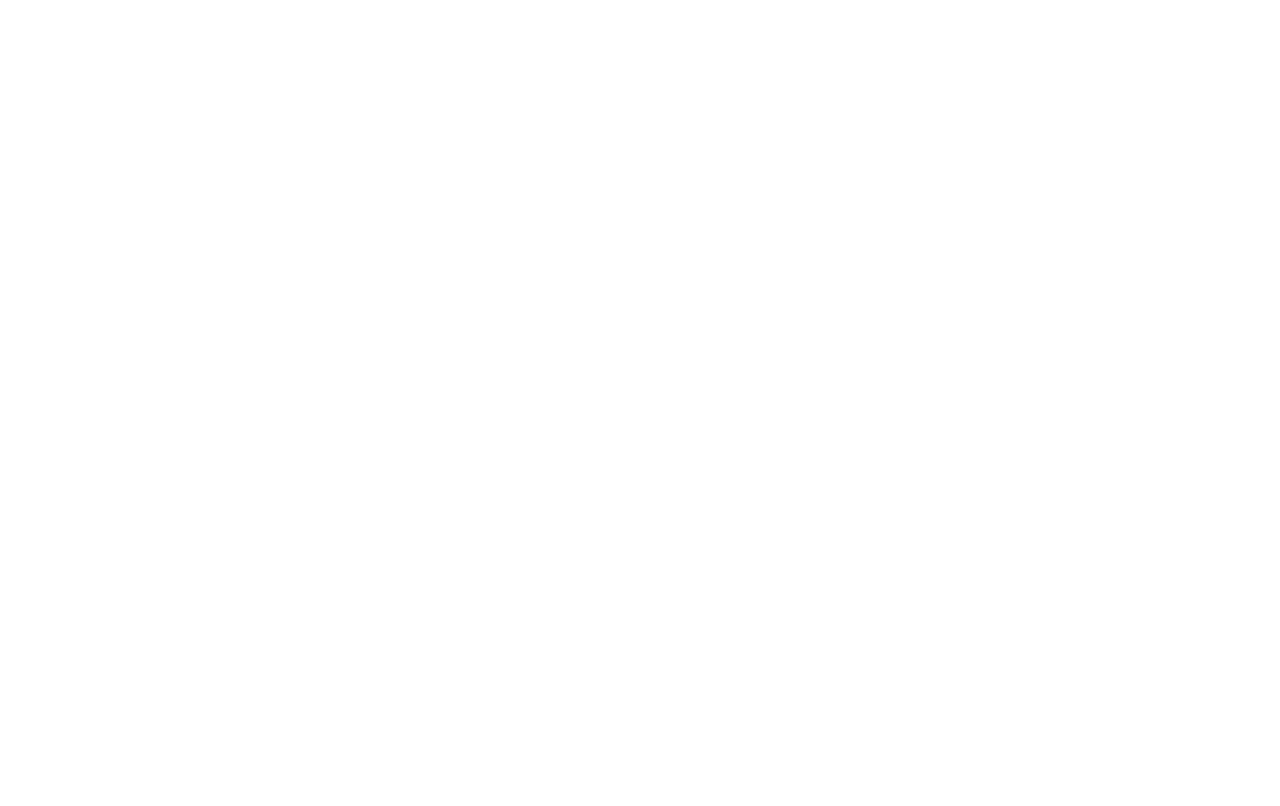
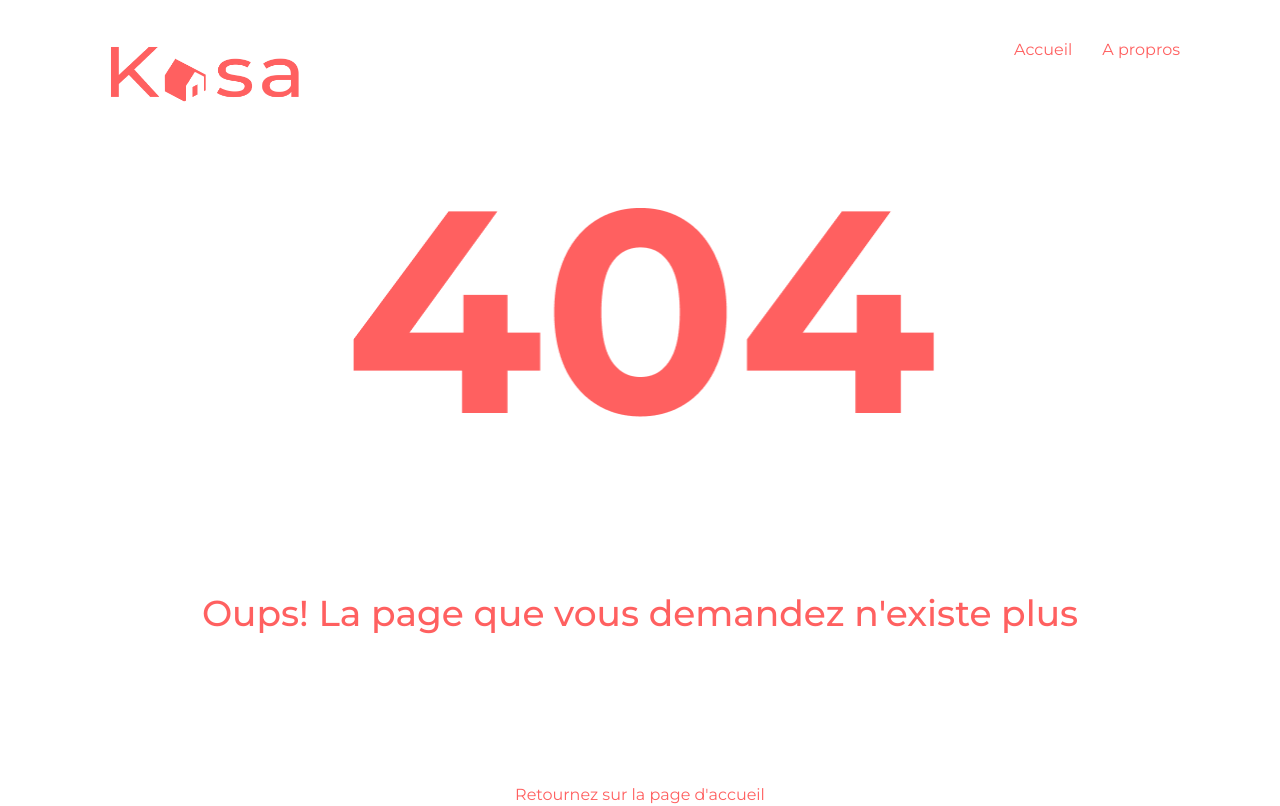
Before and after one commit to Justine0709/Kasa, a React (Create React App) app: page /Accommodation/1 in a window 1280 px wide. Shown: the top 806 px of the page. Built offline with nearby package versions, Linux system fonts and the light colour scheme.

Commit message:
redirection 404 card accommodation

```diff
--- a/src/pages/Accommodation.js
+++ b/src/pages/Accommodation.js
@@ -7,12 +7,14 @@
 import Tags from '../components/Tags';
 import Rating from '../components/Rating';
 import Collapse from '../components/Collapse';
+import Error404 from './Error404';
 
 
 
 const Accommodation = () => {
 
     const { id } = useParams();
+
 
 
     const accommodationData = AccommodationsList.find(
@@ -24,7 +26,8 @@
 
 
     if (!accommodationData) {
-        return <p></p>;
+
+        return <Error404 />;
     }
 
     return (
```
